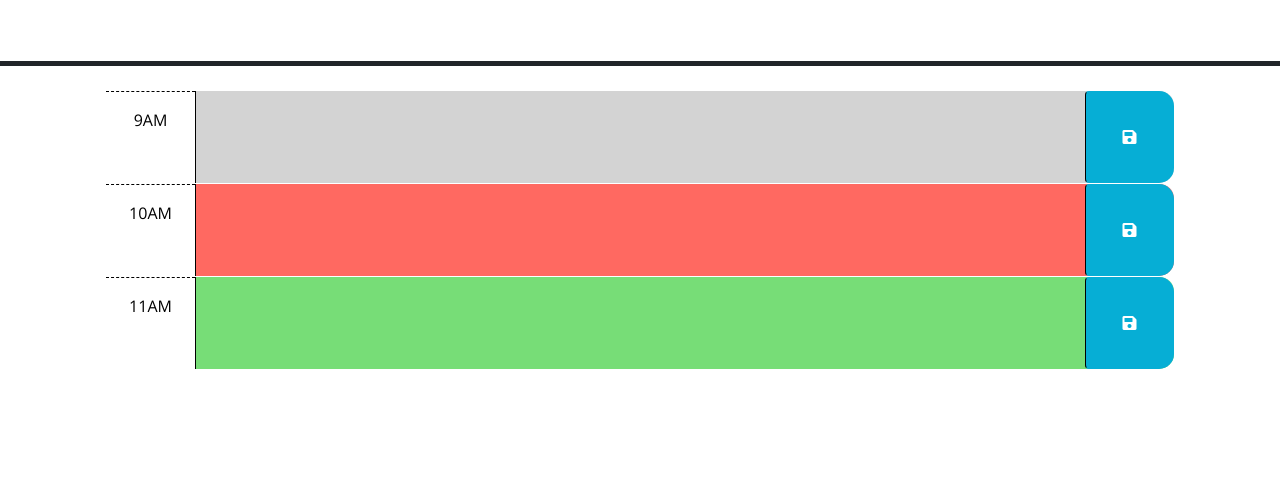
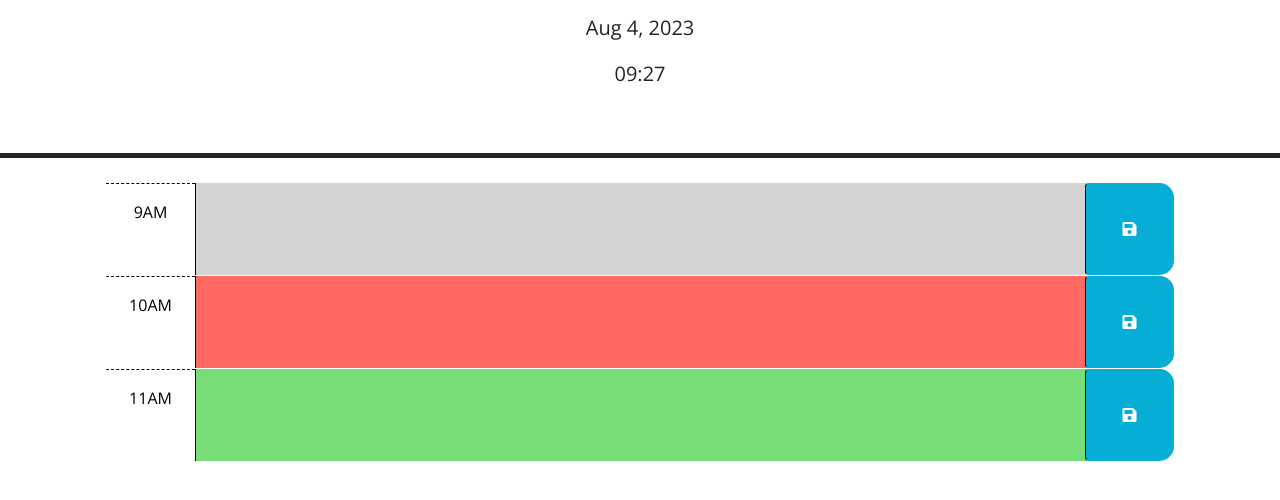
Before and after one commit to poisoned-eden/schuper-duper-day-scheduler, a plain HTML site: page index.html in a window 1280 px wide. Shown: the part 166-666 px from the top of the page. Drawn offline with nearby package versions, Linux system fonts and the light colour scheme.

Commit message:
adds day js to get current date and time

```diff
--- a/assets/js/script.js
+++ b/assets/js/script.js
@@ -14,10 +14,13 @@ $(function () {
 	//
 	// TODO: Add code to display the current date in the header of the page.
 
-	$('#schedule').on('click', saveHandler);
+	let date = dayjs().format('MMM D, YYYY');
+	let time = dayjs().format('hh:mm');
+	$('#currentDay').text(date);
+	$('#currentTime').text(time);
 
 	function saveHandler(event) {
-		console.log(this);
+	console.log(this);
 
 		console.log(event.target);
 		let clickedEl = $(event.target);
@@ -36,6 +39,7 @@ $(function () {
 
 	}
 
+  $('#schedule').on('click', saveHandler);
 });
 
 
--- a/index.html
+++ b/index.html
@@ -19,6 +19,7 @@
       rel="stylesheet"
     />
     <link rel="stylesheet" href="./assets/css/style.css" />
+    <script src="https://cdn.jsdelivr.net/npm/dayjs@1/dayjs.min.js"></script>
 
 
     <title>Work Day Scheduler</title>
@@ -29,6 +30,7 @@
       <h1 class="display-3">Work Day Scheduler</h1>
       <p class="lead">A simple calendar app for scheduling your work day</p>
       <p id="currentDay" class="lead"></p>
+      <p id="currentTime" class="lead"></p>
     </header>
     <div class="container-lg px-5" id="schedule">
       <!-- Use class for "past", "present", and "future" to apply styles to the
```
